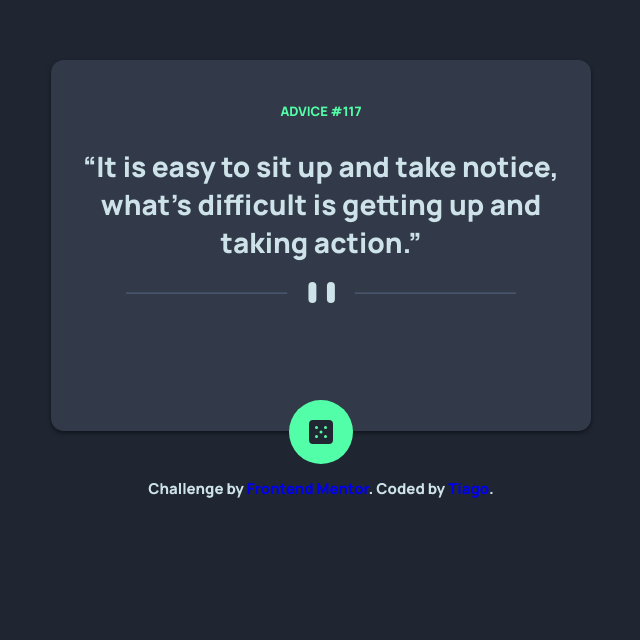
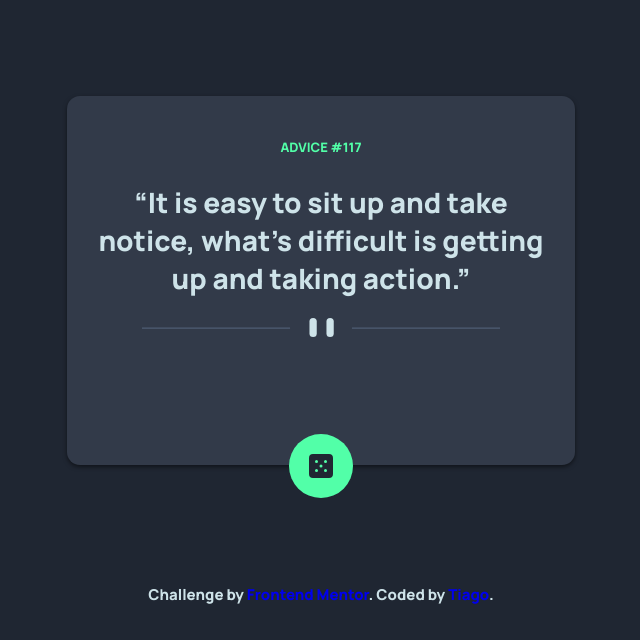
Before and after one commit to brtiago/frontendmentor-advice-generator-app, a plain HTML site: page index.html in a window 1280 px wide. Shown: the part 160-800 px from the top of the page, without its empty margins (319-959 px from the left). Drawn offline with Linux system fonts and the light colour scheme.

Commit message:
Fixing the card centering

```diff
--- a/css/style.css
+++ b/css/style.css
@@ -25,7 +25,9 @@ body {
     background: var(--dark-blue);
     font-family: var(--main-font);
     width: 100%;
-    height: 100vh;
+    min-height: 100vh;
+    display: grid;
+    place-items: center;
 }
 
 main{
```
